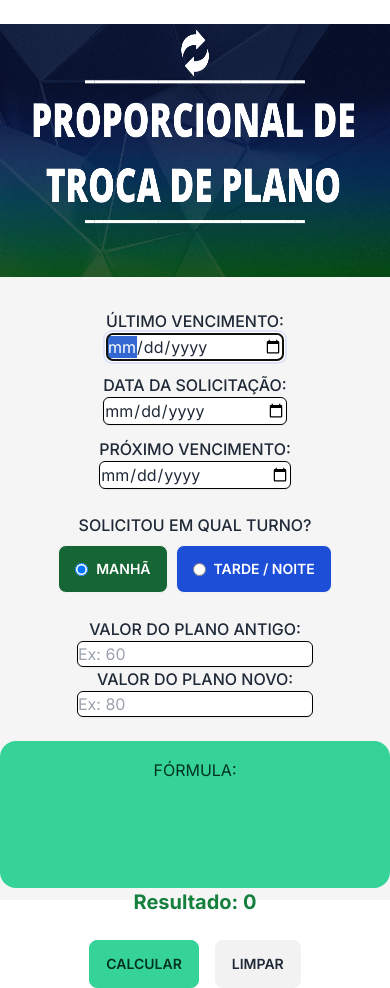
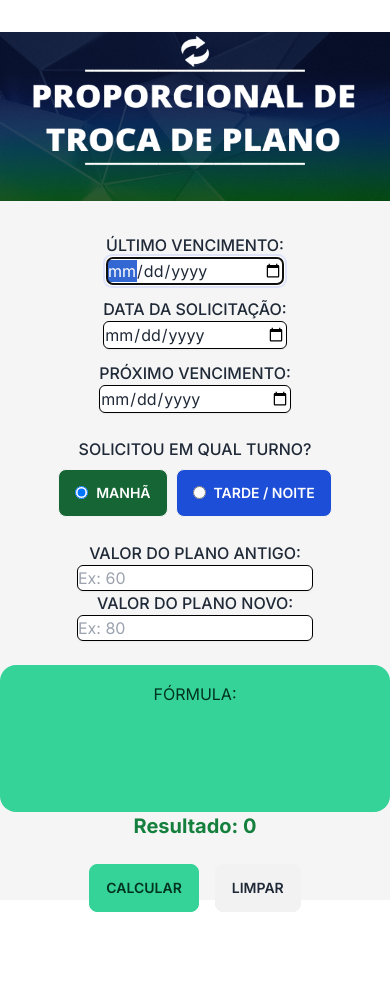
Before and after one commit to FelipeJustusMatos/Portal-do-Funcionario-ConectTelecom, a Next.js app: page /trocadeplano in a window 390 px wide. After the commit the page ends 912 px from the top, so only its background shows below. Built offline with nearby package versions, Linux system fonts and the light colour scheme.

Commit message:
CommitTeste

```diff
--- a/src/app/trocadeplano/page.jsx
+++ b/src/app/trocadeplano/page.jsx
@@ -95,12 +95,12 @@ export default function CalculadoraProporcional() {
 
   return (
     <div className="flex  rounded-tl-3xl sm:rounded-none w-full -mt-2 sm:mt-14 h-[100vh] bg-light">
-      <div className="w-full flex flex-col justify-center   items-center">
-        <figure className="-mt-1  sm:mt-16">
+      <div className="w-screen flex flex-col justify-center   items-center">
+        <figure className="-mt-1  ">
           <Image
             src={image5}
             alt="Cadastrar Ramal"
-            className="w-screen -mt-2 rounded-tl-3xl sm:rounded-none h-[30vh] object-fill"
+            className="w-screen -mt-2 rounded-tl-3xl sm:rounded-none sm:h-[20vh] h-[30vh] object-fill"
           />
         </figure>
 
@@ -229,7 +229,7 @@ export default function CalculadoraProporcional() {
               <strong>
                 <p id="formulas" />
               </strong>
-              <div className="alert alert-success">
+              <div className="alert alert-success ">
                 <h4 className="alert-heading">FÓRMULA:</h4>
                 <hr />
                 <br />
@@ -245,7 +245,7 @@ export default function CalculadoraProporcional() {
               </strong>
             </div>
 
-            <div className="flex justify-center space-x-4">
+            <div className="flex justify-center space-x-4  ">
               <button
                 className="btn btn-green btn-success"
                 type="button"
@@ -253,7 +253,7 @@ export default function CalculadoraProporcional() {
               >
                 CALCULAR
               </button>
-              <button className="btn btn-outline-secondary" type="reset">
+              <button className="btn btn-outline-secondary " type="reset">
                 LIMPAR
               </button>
             </div>
```
